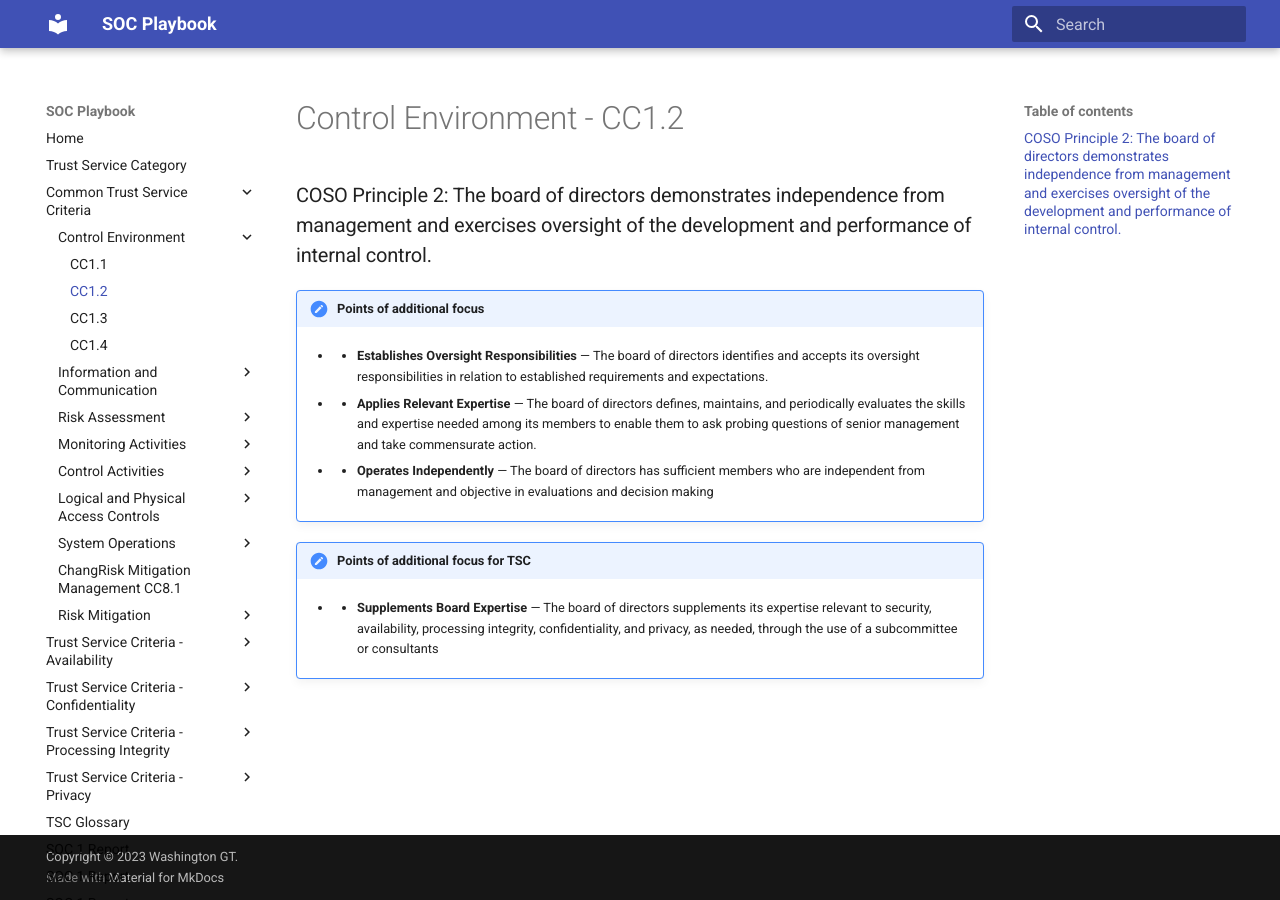
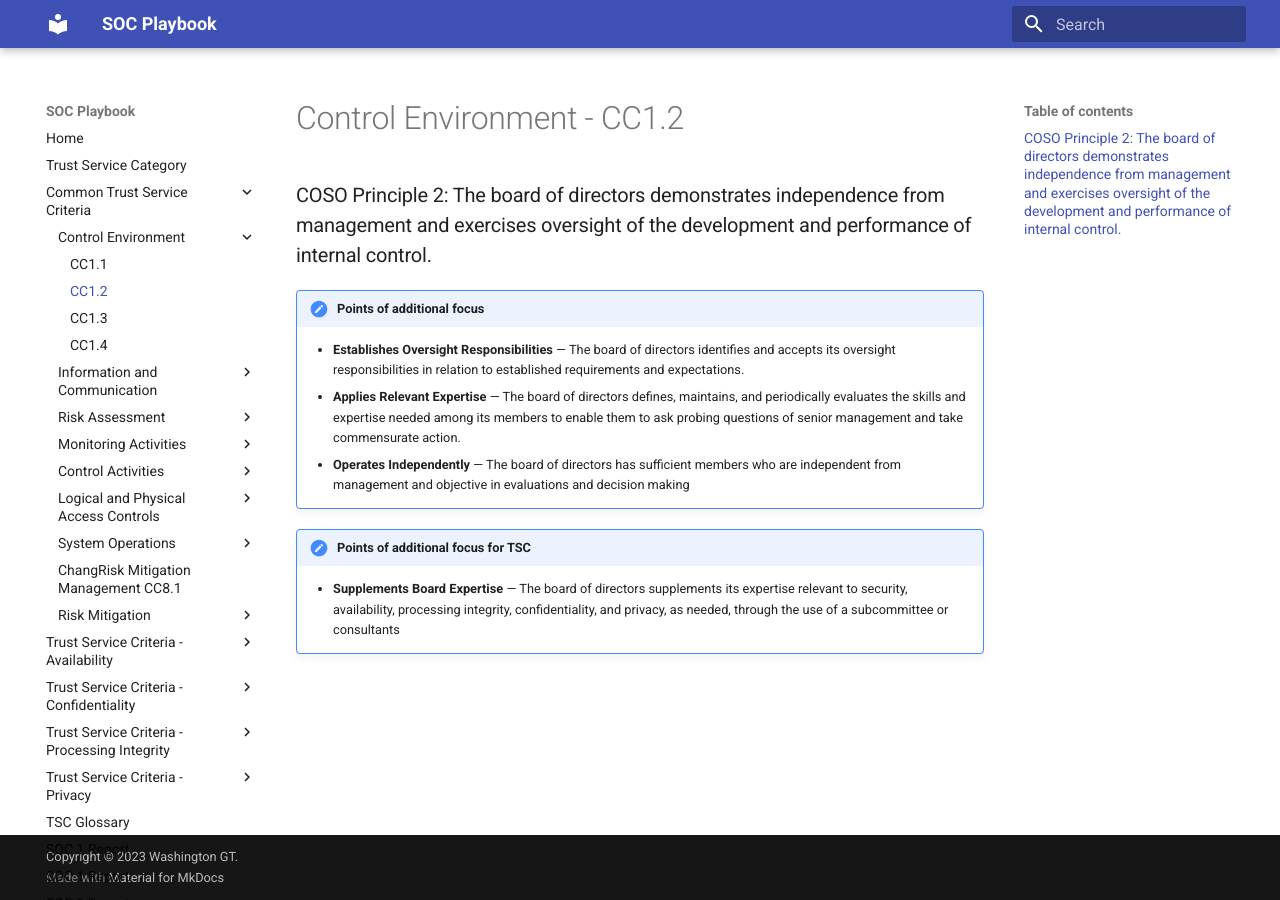
Before and after one commit to WashingtonGT/soc-playbook, an MkDocs documentation site: the page built from docs/tsc/cc1-2.md, in a window 1280 px wide. Built offline with MkDocs 1.6.1 and Material for MkDocs 9.7.7, drawn with Linux system fonts in a browser that asks for light colours.

Commit message:
Update cc1-2.md

```diff
--- a/docs/tsc/cc1-2.md
+++ b/docs/tsc/cc1-2.md
@@ -4,10 +4,10 @@
 
 !!! note "Points of additional focus"
 
-    - * **Establishes Oversight Responsibilities** — The board of directors identifies and accepts its oversight responsibilities in relation to established requirements and expectations.
-    - * **Applies Relevant Expertise** — The board of directors defines, maintains, and periodically evaluates the skills and expertise needed among its members to enable them to ask probing questions of senior management and take commensurate action.
-    - * **Operates Independently** — The board of directors has sufficient members who are independent from management and objective in evaluations and decision making
+    * **Establishes Oversight Responsibilities** — The board of directors identifies and accepts its oversight responsibilities in relation to established requirements and expectations.
+    * **Applies Relevant Expertise** — The board of directors defines, maintains, and periodically evaluates the skills and expertise needed among its members to enable them to ask probing questions of senior management and take commensurate action.
+    * **Operates Independently** — The board of directors has sufficient members who are independent from management and objective in evaluations and decision making
 
 !!! note "Points of additional focus for TSC"
 
-    - * **Supplements Board Expertise** — The board of directors supplements its expertise relevant to security, availability, processing integrity, confidentiality, and privacy, as needed, through the use of a subcommittee or consultants
+    * **Supplements Board Expertise** — The board of directors supplements its expertise relevant to security, availability, processing integrity, confidentiality, and privacy, as needed, through the use of a subcommittee or consultants
```
